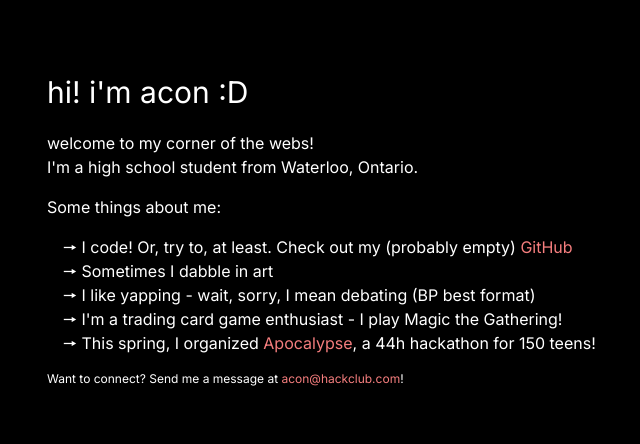
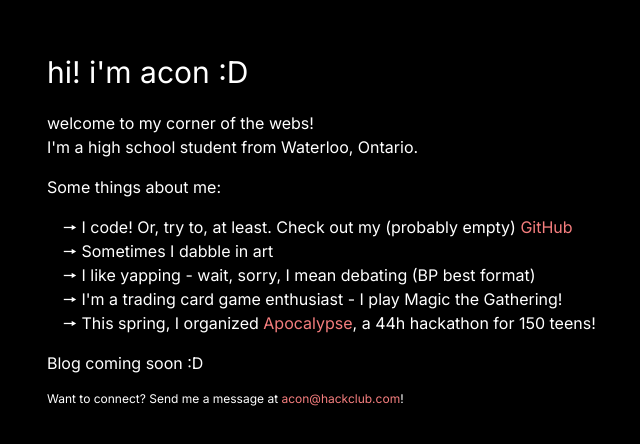
Before and after one commit to acornitum/acornitum.github.io, a Next.js app: page / in a window 1280 px wide. Shown: the part 172-616 px from the top of the page, without its empty margins (81-721 px from the left). Built offline with nearby package versions, Linux system fonts and the light colour scheme.

Commit message:
add blog text

```diff
--- a/src/app/page.tsx
+++ b/src/app/page.tsx
@@ -31,6 +31,10 @@ export default function Home() {
             <p>&#129046; This spring, I organized <a href="https://apocalypse.hackclub.com/" className="text-[rgb(245,126,126)]">Apocalypse</a>, a 44h hackathon for 150 teens!</p>
           </div>
 
+          <div className="mt-4">
+            <p>Blog coming soon :D</p>
+          </div>
+
           <div className="mt-4 text-xs">
             <p>Want to connect? Send me a message at <a href="mailto:acon@hackclub.com" className="text-[rgb(245,126,126)]">acon@hackclub.com</a>!</p>
           </div>
```
